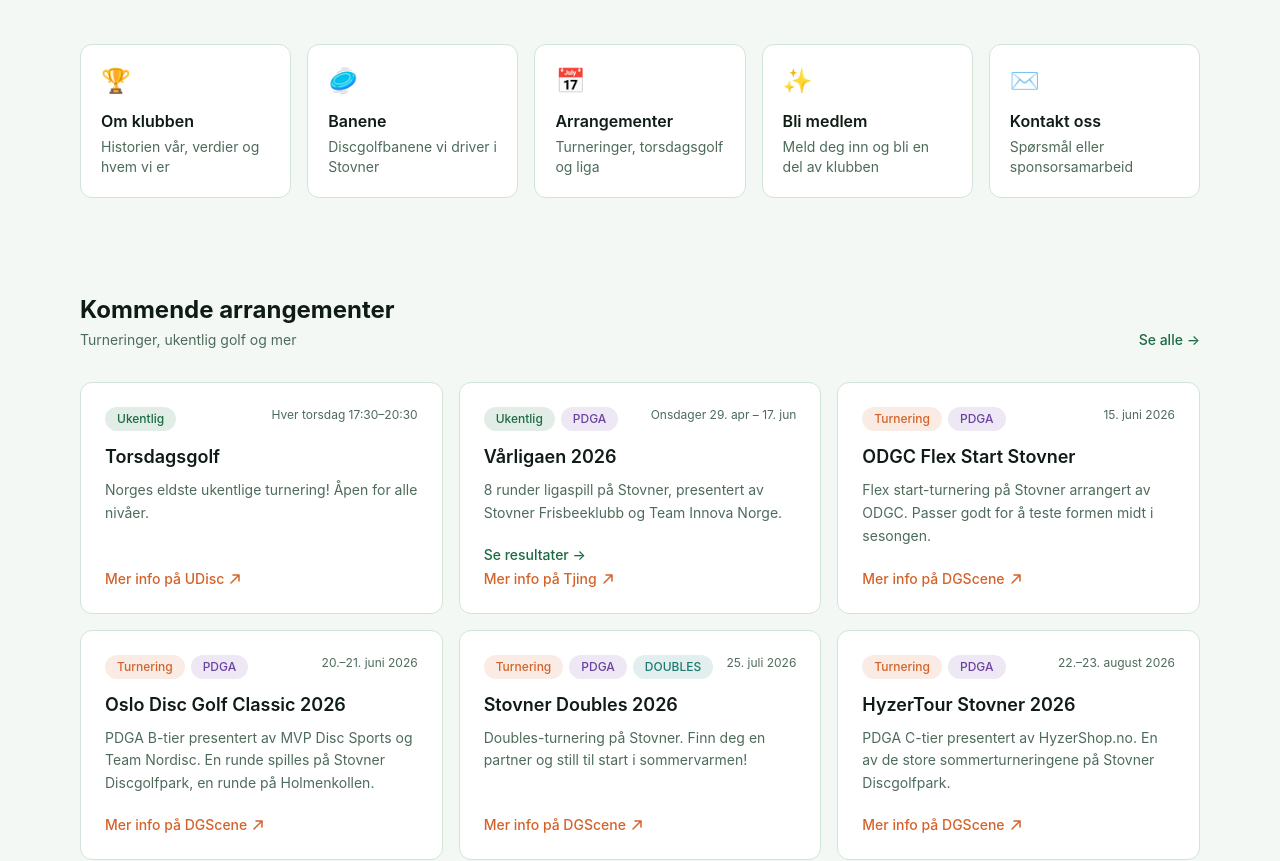
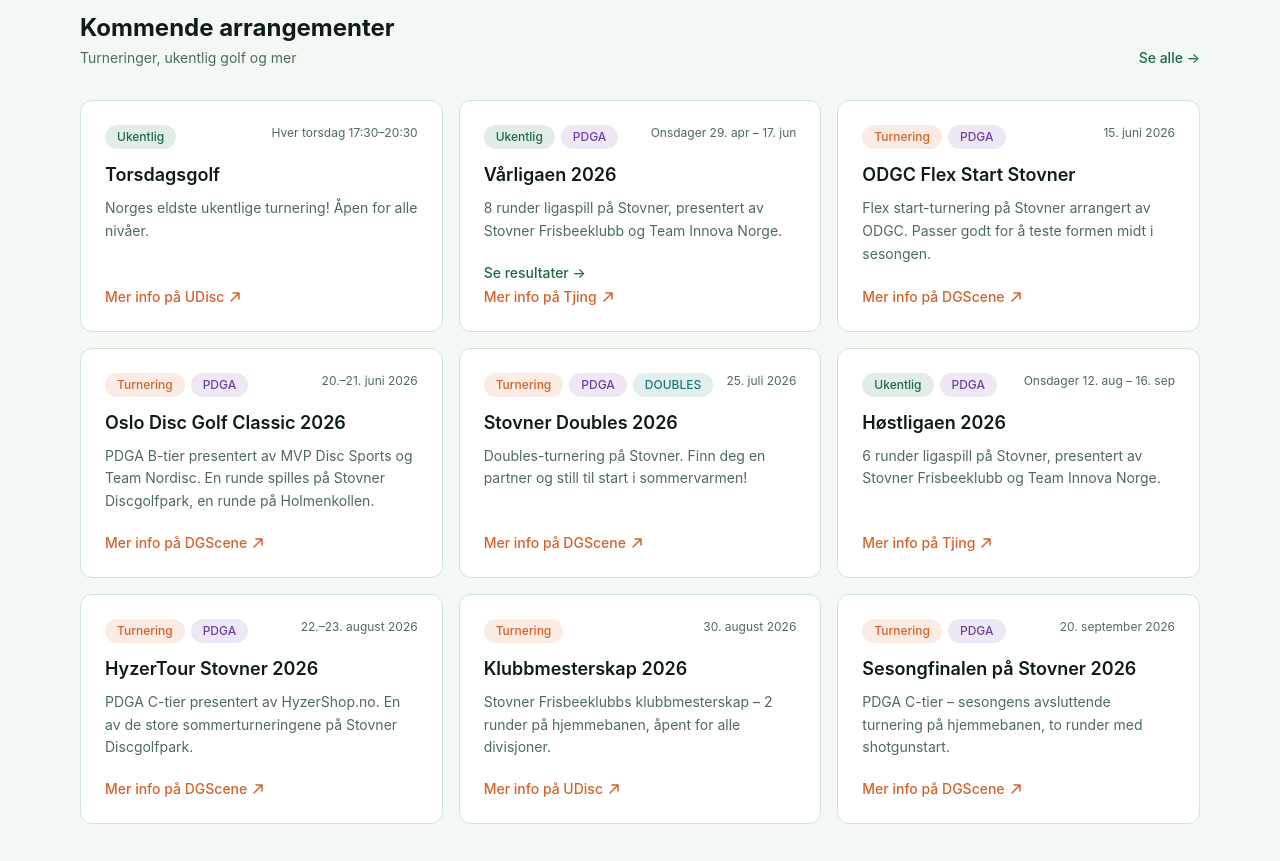
Before and after one commit to larsenlzm/stovnerfrisbee, a SvelteKit app: page / in a window 1280 px wide. Shown: the part 820-1681 px from the top of the page. Built offline with nearby package versions, Linux system fonts and the light colour scheme.

Commit message:
Lagt til events og fjernet frontpagenav

```diff
--- a/src/lib/data/content.ts
+++ b/src/lib/data/content.ts
@@ -100,12 +100,42 @@ export const events = [
 		category: 'Turnering, PDGA, DOUBLES'
 	},
 	{
+		title: 'Høstligaen 2026',
+		date: 'Onsdager 12. aug – 16. sep',
+		endDate: '2026-09-16',
+		description:
+			'6 runder ligaspill på Stovner, presentert av Stovner Frisbeeklubb og Team Innova Norge.',
+		link: 'https://tjing.se/tour/35f47def-f801-4861-9528-912673606e10/events',
+		linkText: 'Mer info på Tjing',
+		category: 'Ukentlig, PDGA'
+	},
+	{
 		title: 'HyzerTour Stovner 2026',
 		date: '22.–23. august 2026',
 		endDate: '2026-08-23',
 		description:
 			'PDGA C-tier presentert av HyzerShop.no. En av de store sommerturneringene på Stovner Discgolfpark.',
 		link: 'https://www.discgolfscene.com/tournaments/HyzerTour_Stovner_2026_presented_by_HyzerShop_no',
+		linkText: 'Mer info på DGScene',
+		category: 'Turnering, PDGA'
+	},
+	{
+		title: 'Klubbmesterskap 2026',
+		date: '30. august 2026',
+		endDate: '2026-08-30',
+		description:
+			'Stovner Frisbeeklubbs klubbmesterskap – 2 runder på hjemmebanen, åpent for alle divisjoner.',
+		link: 'https://udisc.com/events/klubbmesterskap-stovner-frisbeeklubb-2026-vv8hhl/about',
+		linkText: 'Mer info på UDisc',
+		category: 'Turnering'
+	},
+	{
+		title: 'Sesongfinalen på Stovner 2026',
+		date: '20. september 2026',
+		endDate: '2026-09-20',
+		description:
+			'PDGA C-tier – sesongens avsluttende turnering på hjemmebanen, to runder med shotgunstart.',
+		link: 'https://www.discgolfscene.com/tournament/Sesongfinalen_pa_Stovner_2026',
 		linkText: 'Mer info på DGScene',
 		category: 'Turnering, PDGA'
 	}
--- a/src/routes/+page.svelte
+++ b/src/routes/+page.svelte
@@ -4,39 +4,6 @@
 
 	const today = new Date().toISOString().slice(0, 10);
 	const upcomingEvents = events.filter(e => !e.endDate || e.endDate >= today);
-
-	const quickLinks = [
-		{
-			href: '/om-klubben',
-			title: 'Om klubben',
-			description: 'Historien vår, verdier og hvem vi er',
-			icon: '🏆'
-		},
-		{
-			href: '/banene',
-			title: 'Banene',
-			description: 'Discgolfbanene vi driver i Stovner',
-			icon: '🥏'
-		},
-		{
-			href: '/arrangementer',
-			title: 'Arrangementer',
-			description: 'Turneringer, torsdagsgolf og liga',
-			icon: '📅'
-		},
-		{
-			href: '/bli-medlem',
-			title: 'Bli medlem',
-			description: 'Meld deg inn og bli en del av klubben',
-			icon: '✨'
-		},
-		{
-			href: '/kontakt',
-			title: 'Kontakt oss',
-			description: 'Spørsmål eller sponsorsamarbeid',
-			icon: '✉️'
-		}
-	];
 </script>
 
 <svelte:head>
@@ -133,24 +100,6 @@
 	</div>
 </section>
 
-<!-- Quick nav cards -->
-<section class="mx-auto max-w-6xl px-4 py-16">
-	<div class="grid grid-cols-1 gap-4 sm:grid-cols-2 lg:grid-cols-3 xl:grid-cols-5">
-		{#each quickLinks as link}
-			<a
-				href={link.href}
-				class="group flex flex-col items-start rounded-xl border border-[var(--color-border)] bg-[var(--color-surface)] p-5 transition-all hover:border-[var(--color-primary)]/40 hover:bg-[var(--color-surface-2)]"
-			>
-				<span class="mb-3 text-2xl" aria-hidden="true">{link.icon}</span>
-				<h2 class="mb-1 font-semibold text-[var(--color-text)] group-hover:text-[var(--color-primary)] transition-colors">
-					{link.title}
-				</h2>
-				<p class="text-sm text-[var(--color-muted)]">{link.description}</p>
-			</a>
-		{/each}
-	</div>
-</section>
-
 <!-- Upcoming events teaser -->
 <section class="mx-auto max-w-6xl px-4 py-8">
 	<div class="mb-8 flex items-end justify-between">
```
